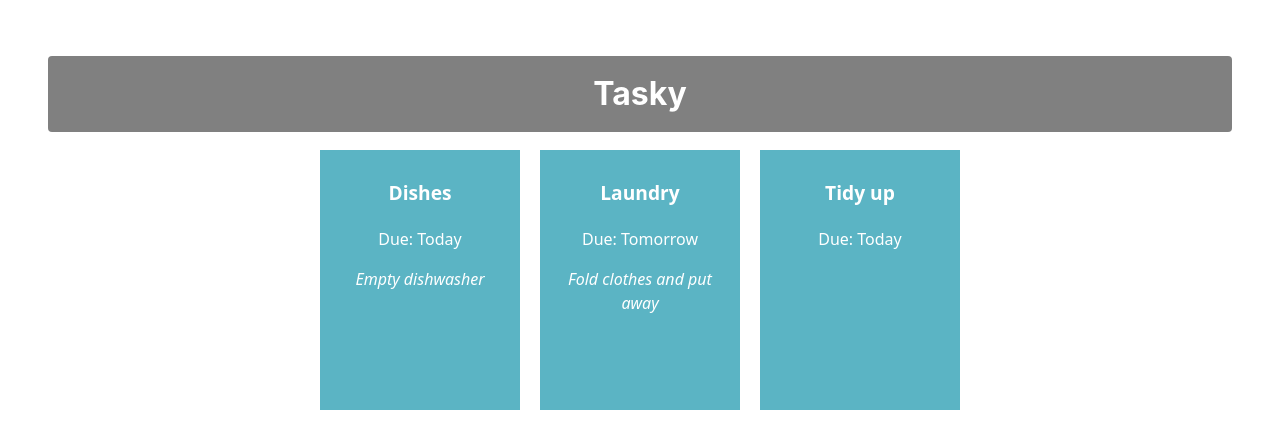
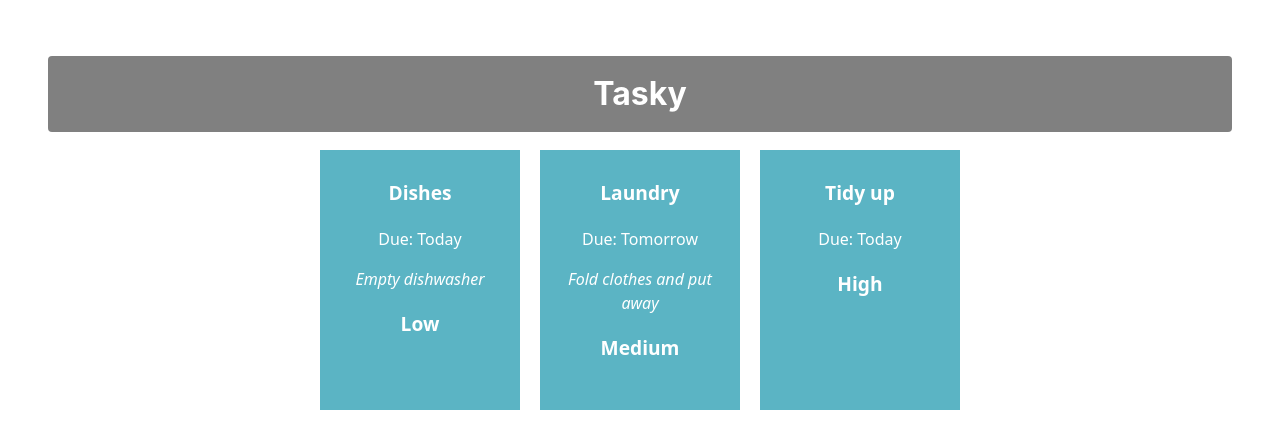
Before and after one commit to Mariia220/react-basics-labs, a React (Vite) app in the folder tasky/: page / in a window 1280 px wide. Shown: the top 448 px of the page. Built offline with nearby package versions, Linux system fonts and the light colour scheme.

Commit message:
Tasky Lab 2a - Exercise done

```diff
--- a/tasky/src/App.css
+++ b/tasky/src/App.css
@@ -46,3 +46,8 @@ div {
   font-style: italic;
   margin-top: 10px;
 }
+
+.level {
+  font-weight: bold;
+  font-size: 1.2em;
+}
--- a/tasky/src/App.jsx
+++ b/tasky/src/App.jsx
@@ -6,9 +6,9 @@ function App() {
 
   const [ taskState, setTaskState ] = useState({
     tasks: [
-      { id: 1, title: "Dishes", description: "Empty dishwasher", deadline: "Today" },
-      { id: 2, title: "Laundry", description: "Fold clothes and put away", deadline: "Tomorrow" },
-      { id: 3, title: "Tidy up", deadline: "Today" }
+      { id: 1, title: "Dishes", description: "Empty dishwasher", deadline: "Today",level: "Low" },
+      { id: 2, title: "Laundry", description: "Fold clothes and put away", deadline: "Tomorrow",level: "Medium" },
+      { id: 3, title: "Tidy up", deadline: "Today",level: "High" }
     ]
   });
 
@@ -22,7 +22,9 @@ function App() {
       title={task.title}
       description={task.description}
       deadline={task.deadline}
-      key={task.id}/>
+      level={task.level}
+      key={task.id}
+    />
   ))}
 
     </div>
--- a/tasky/src/components/Task.jsx
+++ b/tasky/src/components/Task.jsx
@@ -7,6 +7,7 @@ const Task = (props) => {
             <p className="title">{props.title}</p>
             <p> Due: {props.deadline}</p>
             <p className="description">{props.description}</p>
+            <p className="level">{props.level}</p>
         </div>
     )
 
```
